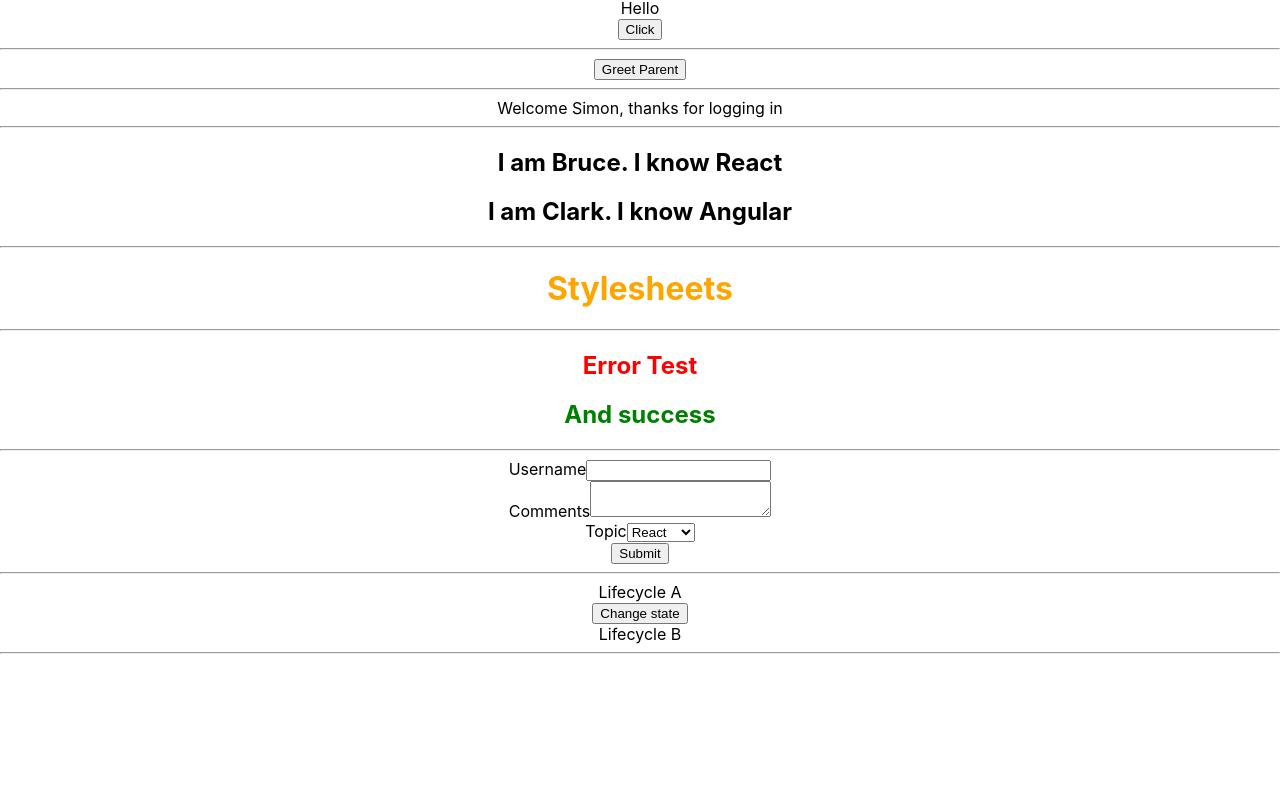
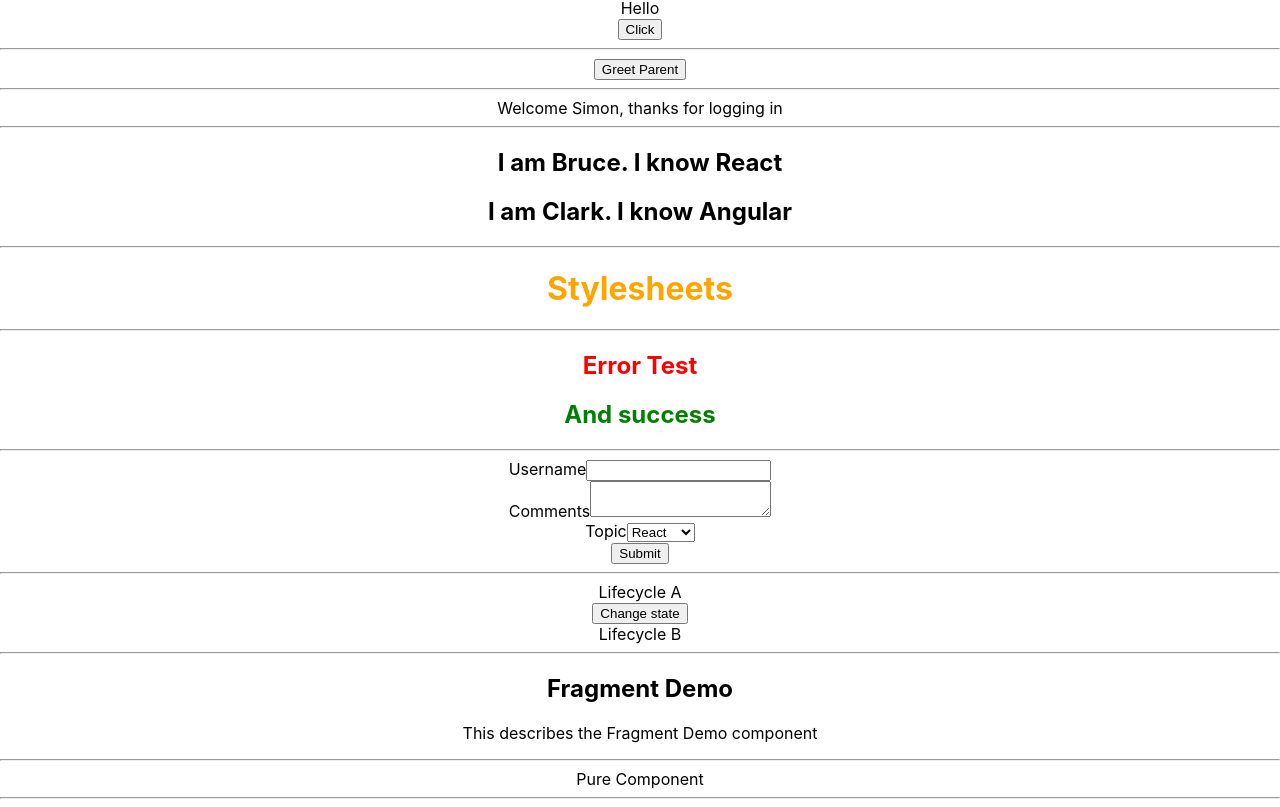
Before and after one commit to simongarisch/golang_stuff, a React (Create React App) app in the folder using_gin_framework/react stuff/hello-world/: page / in a window 1280 px wide. Shown: the part 717-1524 px from the top of the page. Before the commit the page ends 1379 px from the top, so only its background shows below. Built offline with nearby package versions, Linux system fonts and the light colour scheme.

Commit message:
adding pure components

```diff
--- a/using_gin_framework/react stuff/hello-world/src/App.js
+++ b/using_gin_framework/react stuff/hello-world/src/App.js
@@ -29,6 +29,8 @@ import LifecycleA from './components/LifecycleA'
 // importing some style sheets
 import "./appStyles.css"
 import styles from "./appStyles.module.css"
+import FragmentDemo from './components/FragmentDemo';
+import PureCompon from './components/PureCompon';
 
 function App() {
   return (
@@ -79,6 +81,11 @@ function App() {
       <LifecycleA></LifecycleA>
       <hr></hr>
 
+      <FragmentDemo></FragmentDemo>
+      <hr></hr>
+
+      <PureCompon></PureCompon>
+      <hr></hr>
     </div>
   );
 }
--- /dev/null
+++ b/using_gin_framework/react stuff/hello-world/src/components/FragmentDemo.js
@@ -0,0 +1,16 @@
+import React from 'react'
+
+// with React.Fragment there will be extra div tag
+
+function FragmentDemo() {
+    return (
+        <React.Fragment>
+            <h2>
+                Fragment Demo
+            </h2>
+            <p>This describes the Fragment Demo component</p>
+        </React.Fragment>
+    )
+}
+
+export default FragmentDemo
--- /dev/null
+++ b/using_gin_framework/react stuff/hello-world/src/components/PureCompon.js
@@ -0,0 +1,13 @@
+import React, { PureComponent } from 'react'
+
+class PureCompon extends PureComponent {
+    render() {
+        return (
+            <div>
+                Pure Component
+            </div>
+        )
+    }
+}
+
+export default PureCompon
```
Also changed, not shown: using_gin_framework/react stuff/hello-world/src/components/ParentCompon.js (added, +15 -0 lines), using_gin_framework/react stuff/hello-world/src/components/ReguCompon.js (added, +13 -0 lines).
